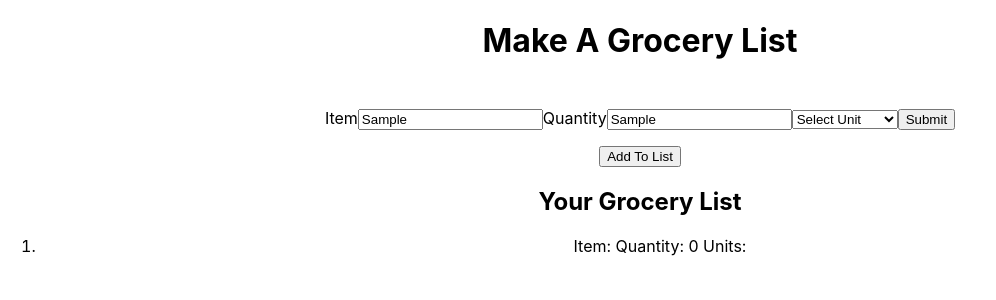
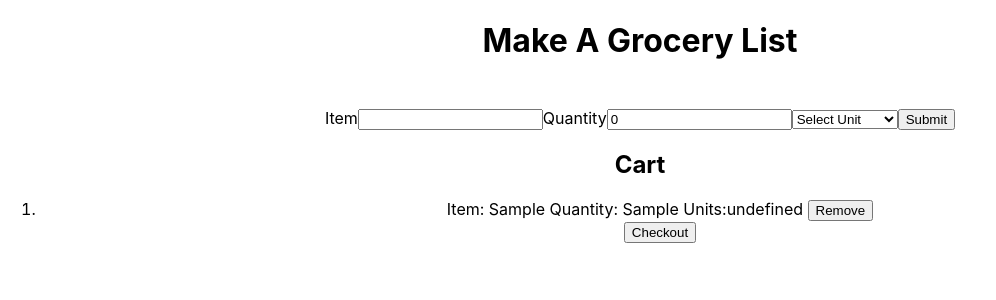
Before and after one commit to Sinuhem23/Groceries_With_React, a React (Create React App) app: page / in a window 1280 px wide. Both pictures are taken after typing "Sample", "Sample" into the empty fields and a click on the button "Submit". Shown: the top 300 px of the page, without its empty margins (0-996 px from the left). Built offline with nearby package versions, Linux system fonts and the light colour scheme; the HTML template or start-up script is replaced by a standard one.

Commit message:
added a delete and add checkout

```diff
--- a/src/groceries.js
+++ b/src/groceries.js
@@ -6,49 +6,28 @@ Add some style to your app
 */
 export class Groceries extends Component {
   state = {
-    groceries: [{ id: 0, item: '', units: '', quantity: 0 }],
-
-    isPurchased: false,
+    groceries: [],
   };
   handleChange = (e) => {
-    console.log(e);
     this.setState({ [e.target.id]: e.target.value });
   };
 
   handleSubmit = (e) => {
     e.preventDefault();
 
-    // this.setState({
-    //   isPurchased: true,
-    // groceries: [this.state.item, this.state.units, this.state.quantity],
-    // });
-    // this.setState({
-    //   groceries: [
-    //     {
-    //       item: this.state.item,
-    //       quantity: this.state.quantity,
-    //       units: this.state.units,
-    //     },
-    //   ],
-    // });
-
-    // this.state.groceries.map((groceries) => {
-    // this.setState({
-    //   groceries: [
-    //     {
-    //       id: groceries.id + 1,
-    //       item: this.state.item,
-    //       quantity: this.state.quantity,
-    //       units: this.state.units,
-    //     },
-    //   ],
-    // });
-
     this.state.groceries.push({
       id: this.state.groceries.length,
       item: this.state.item,
       quantity: this.state.quantity,
       units: this.state.units,
+      isPurchased: false,
+    });
+    this.setState({
+      id: '',
+      item: '',
+      units: '',
+      quantity: 0,
+      isPurchased: false,
     });
     // });
   };
@@ -70,20 +49,20 @@ export class Groceries extends Component {
   }
 
   // Make inputs so that new items can be added
-  inputs = () => {
-    console.log('here');
-
+  delete = (id) => {
     this.setState({
-      id: '',
-      item: '',
-      units: '',
-      quantity: 0,
+      groceries: this.state.groceries.filter((item) => {
+        return item.id !== id;
+      }),
     });
+    this.state.groceries.splice(id);
+    // console.log(this.state.groceries);
+    this.setState({});
     // }
   };
 
   render() {
-    console.log('form data: ', this.state);
+    // console.log('form data: ', this.state);
 
     // Then render the item, quantity and units (12 pack, 1lb, 2 liters, etc.)
     return (
@@ -118,33 +97,27 @@ export class Groceries extends Component {
             <option>kilograms (kg)</option>
           </select>
 
-          <button onClick={() => this.componentDidMount()}>Submit</button>
+          <button type='submit'>Submit</button>
         </form>
-
-        {/* Add Another Grocery */}
-        <button
-          className='add_another_btn'
-          value='Reset data'
-          onClick={() => this.inputs()}
-        >
-          Add To List
-        </button>
 
         {/* Display List */}
         <div>
-          <h2>Your Grocery List</h2>
+          <h2>Cart</h2>
 
           {/* Map to iterate */}
           <div>
-            <ol>
-              {this.state.groceries.map((grocery) => (
-                <li key={grocery.id}>
+            <ol className='ol_info'>
+              {this.state.groceries.map((grocery, idx) => (
+                <li key={idx}>
                   Item:{' ' + grocery.item + ' '}
                   Quantity:{' ' + grocery.quantity + ' '}
                   Units:{grocery.units + ' '}
-                  {/* <button onClick={() => this.remove}>Remove</button> */}
+                  <button onClick={() => this.delete(idx)}>Remove</button>
                 </li>
               ))}
+              <button onClick={() => console.log(this.state.groceries)}>
+                Checkout
+              </button>
             </ol>
             {/* <h4>{this.state.groceries.map[() => this.state.groceries.item]}</h4> */}
           </div>
--- a/src/grocery.css
+++ b/src/grocery.css
@@ -4,13 +4,36 @@ form {
 .add_another_btn {
   margin-top: 1rem;
 }
-.grocery_container {
+/* .grocery_container {
   display: grid;
   grid-template-columns: 12rem;
   justify-content: center;
+  border: 1px solid black;
+}
+.form_reponse_container {
+  display: grid;
+  grid-template-columns: 1fr 1fr;
   border: 1px solid black;
 }
 .grocery_response {
   display: grid;
   border: 1px solid black;
 }
+
+.ol_info {
+  display: flex;
+  justify-content: center;
+  padding: 1rem;
+}
+.your_grocery_list_text {
+  display: flex;
+  justify-content: flex-end;
+  margin-right: 12%;
+
+  padding: 3rem;
+}
+.input_form {
+  display: grid;
+  padding: 1rem;
+  justify-content: center;
+} */
```
